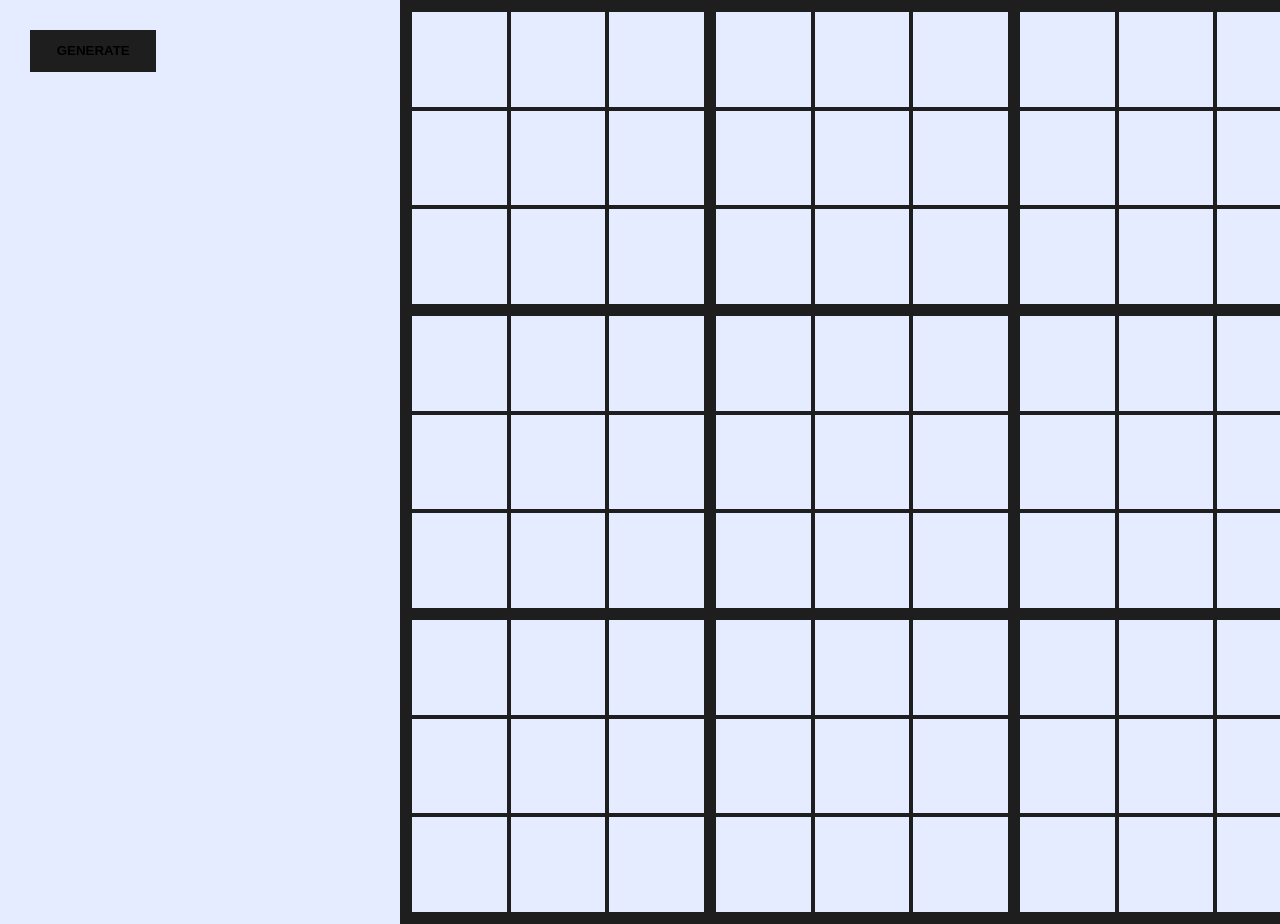
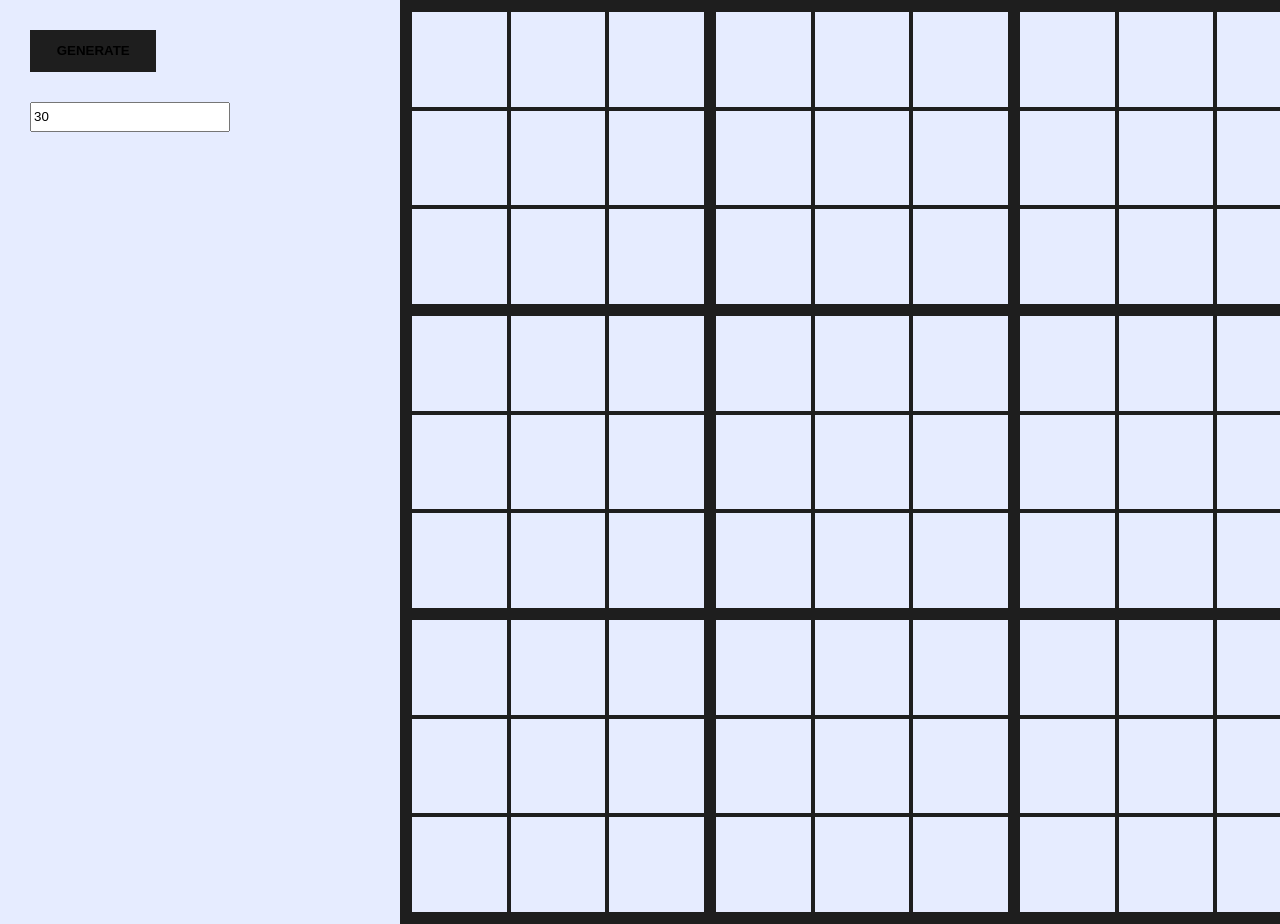
Before and after one commit to Ftujio/sudoku, a React (Create React App) app: page / in a window 1280 px wide. Shown: the top 924 px of the page. Built offline with nearby package versions, Linux system fonts and the light colour scheme.

Commit message:
Create input for num of generated numbers

```diff
--- a/src/App.scss
+++ b/src/App.scss
@@ -29,17 +29,26 @@
 	grid-column-start: 1;
 	grid-column-end: 2;
 	display: flex;
+	flex-direction: column;
 	align-items: flex-start;
 	padding: 30px;
 
 	button {
-		// width: 100px;
-		// height: inherit;
 		padding: 1em 2em;
 		background-color: var(--border-color);
 		border: none;
 		font-weight: bold;
 		cursor: pointer;
+		margin-bottom: 30px;
+	}
+
+	input {
+		width: 200px;
+		height: 30px;
+
+		&:focus {
+			outline: none;
+		}
 	}
 }
 
--- a/src/App.tsx
+++ b/src/App.tsx
@@ -1,4 +1,4 @@
-import React, { useCallback, useEffect, useState } from 'react';
+import React, { ChangeEvent, useEffect, useState } from 'react';
 import './App.scss';
 import { BigBoxProps } from './BigBox/BigBox';
 
@@ -37,6 +37,7 @@ function App() {
 	];
 
 	const [bigRowValues, setBigRowValues] = useState<BigRowProps[]>([]);
+	const [nums, setNums] = useState(30);
 
 	const generatedData: number[][] = Array.from({ length: 9 }).map(() => Array.from({ length: 9}).map(() => 0));
 
@@ -165,12 +166,16 @@ function App() {
 		]);
 
 		console.time('generating data took');
-		generateData(generatedData, 50);
+		generateData(generatedData, nums);
 		console.timeEnd('generating data took');
 		console.log(generatedData);
 		mapToProps(generatedData);
 		setBigRowValues(emptyBigRowValues);
 	}
+
+	const handleNumInputChange = (event: ChangeEvent<HTMLInputElement>) => {
+		setNums(+event.target.value);
+	};
 
 	useEffect(() => {
 		setBigRowValues(emptyBigRowValues);
@@ -180,6 +185,7 @@ function App() {
 		<div className="App">
 			<div className="buttons">
 				<button onClick={run}>GENERATE</button>
+				<input type="text" value={nums} onChange={handleNumInputChange} />
 			</div>
 
 			<div className="board-container">
```
